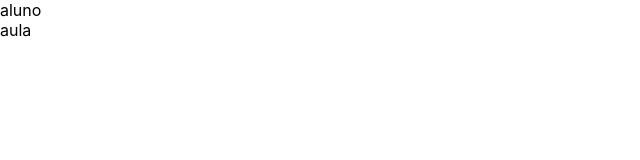
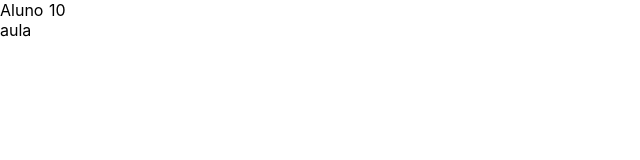
Before and after one commit to diogo-guimaraes/-vuex_teste_nuxt.js_parte_2, a Nuxt app: page / in a window 1280 px wide. Shown: the top 160 px of the page, without its empty margins (0-640 px from the left). Built offline with nearby package versions, Linux system fonts and the light colour scheme.

Commit message:
refactor(components):  Aluno
* add mapState

* mapeia o state e conseguirmos passar aulasCompletas e não $store.state.aulasCompletas

```diff
--- a/components/Aluno.vue
+++ b/components/Aluno.vue
@@ -1,9 +1,15 @@
 <template>
-  <p>aluno</p>
+  <p>Aluno {{aulasCompletas}}</p>
+    <!-- <p>Aluno {{$store.state.aulasCompletas}}</p> -->
 </template>
 
 <script>
+import {mapState} from "vuex";
 export default {
+  computed: {
+    // mapeia o state e conseguirmos passar aulasCompletas e não $store.state.aulasCompletas
+    ...mapState(["aulasCompletas"])
+  }
 
 }
 </script>
```
